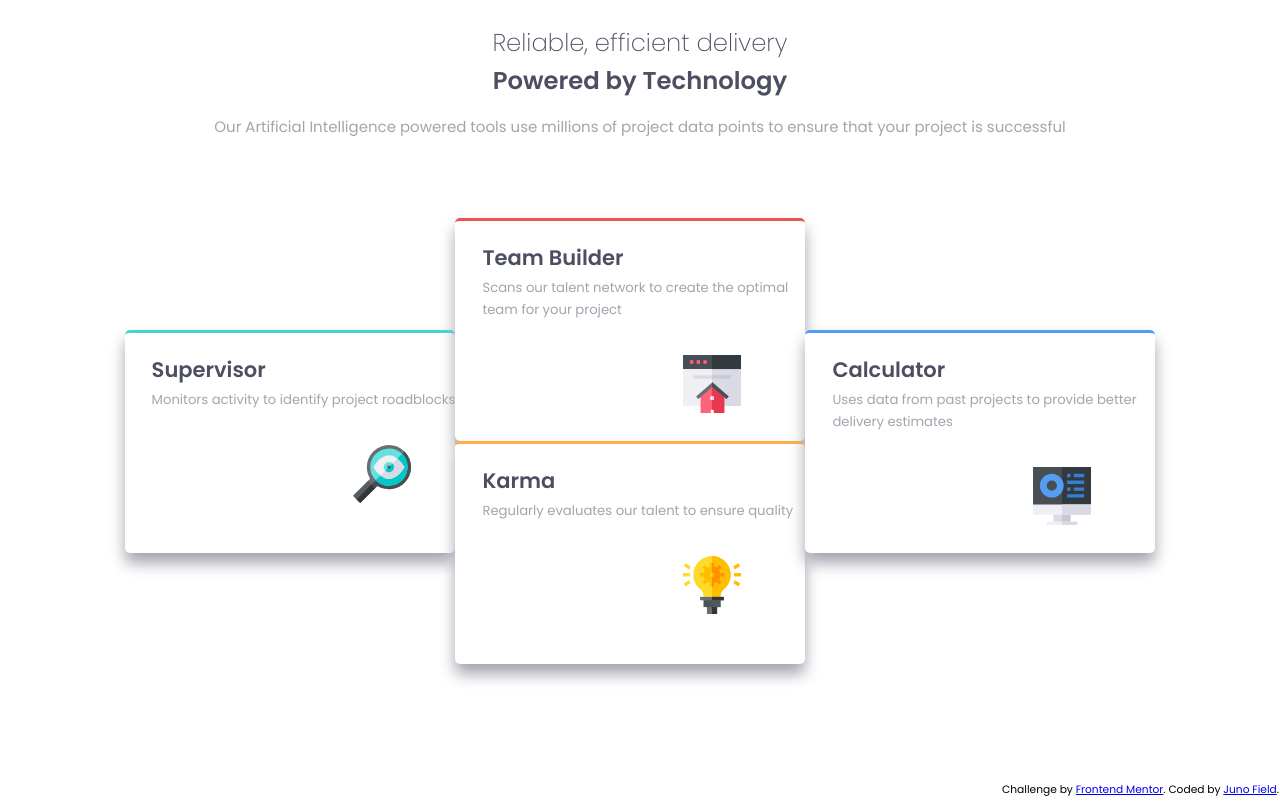
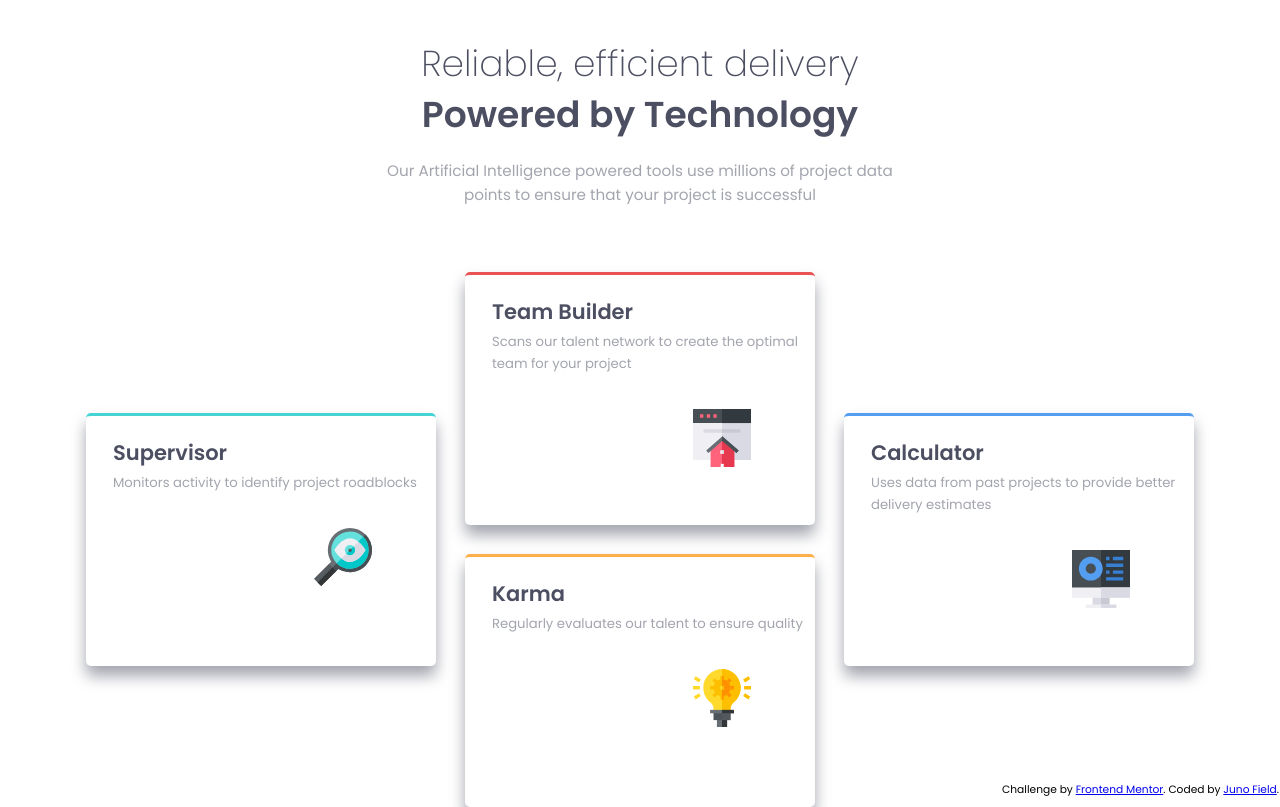
Before and after one commit to JunoField/fm7-four-card-feature-section, a website built with Parcel: page index.html in a window 1280 px wide. Built offline with nearby package versions, Linux system fonts and the light colour scheme.

Commit message:
done font sizes for top text

```diff
--- a/style.scss
+++ b/style.scss
@@ -112,18 +112,36 @@ footer{
         align-items: center;
     }
 
+    #intro-area{
+        #tagline-top{
+            font-size: 36px;
+            margin-bottom: 0px;
+        }
+        #tagline-bottom{
+            font-size: 36px;
+            margin-top: -4px;
+        }
+        #intro{
+            font-size: 15.2px;
+            max-width: 60%;
+            margin: 17px auto 65px auto;
+        }
+    }
+
+
     #cards{
         display: grid;
         grid-template-columns: auto auto auto;
         grid-template-rows: auto auto auto auto;
-        gap: 0px;
+        gap: 29px;
         //margin: auto 10% auto 10%;
     }
 
 
 
     .product-section{
-        max-width: 350px;
+        width: 350px;
+        height: 250px;
         margin: 0px 0px 0px 0px;
     }
 
```
Also changed, not shown: 2 other files.
